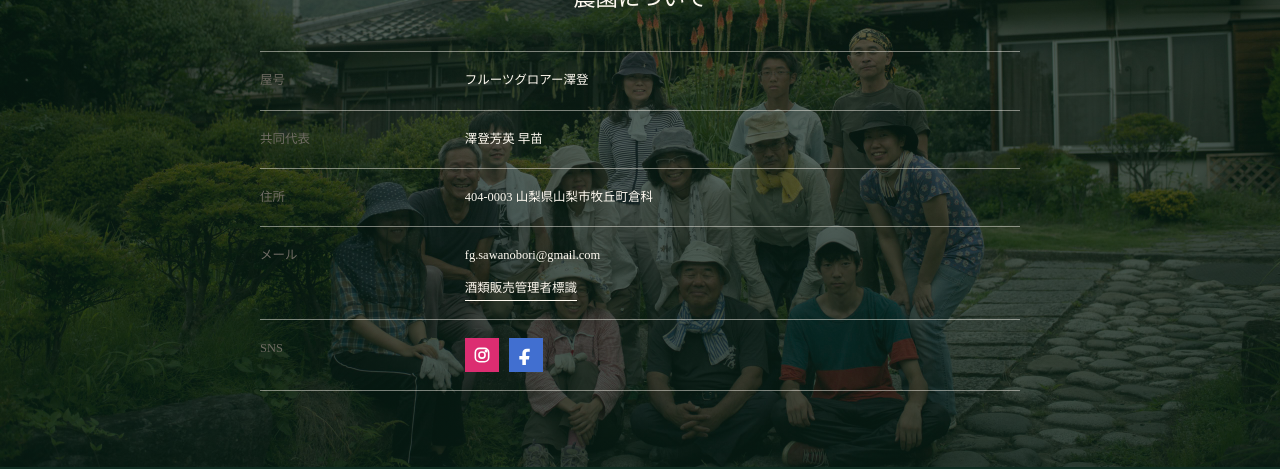
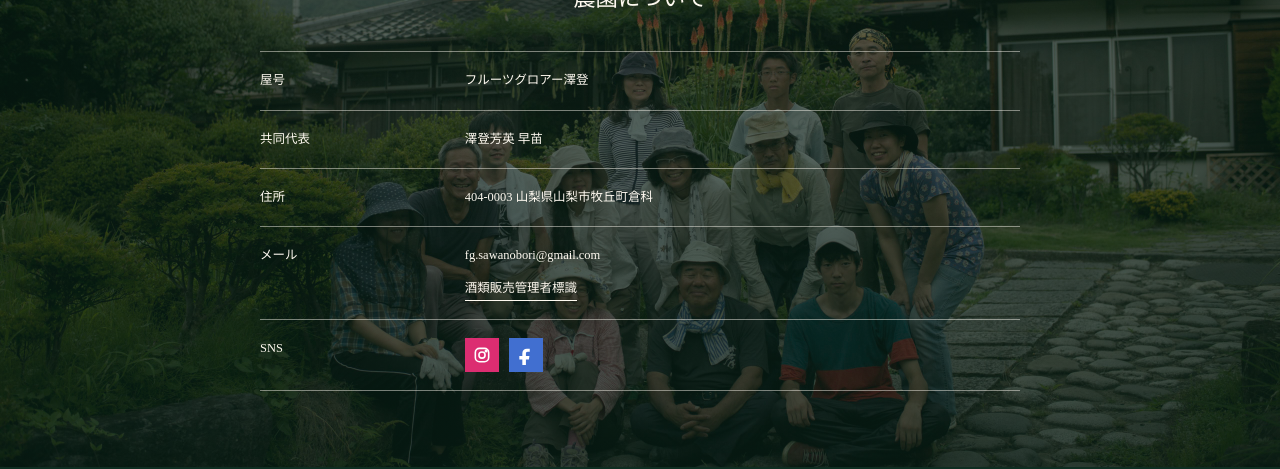
Before and after one commit to shunmum/yoshiaki, a Next.js app: page / in a window 1280 px wide. Shown: the part 10447-10916 px from the top of the page. Built offline with nearby package versions, Linux system fonts and the light colour scheme.

Commit message:
Use white about section labels

```diff
--- a/app/globals.css
+++ b/app/globals.css
@@ -665,6 +665,10 @@ dd,
   margin: 0 auto;
 }
 
+.aboutList dt {
+  color: #fffaf1;
+}
+
 .aboutList div {
   grid-template-columns: minmax(5.5rem, 0.34fr) minmax(0, 1fr);
   padding: 18px 0;
```
